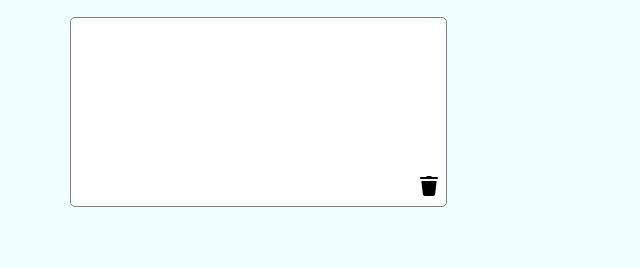
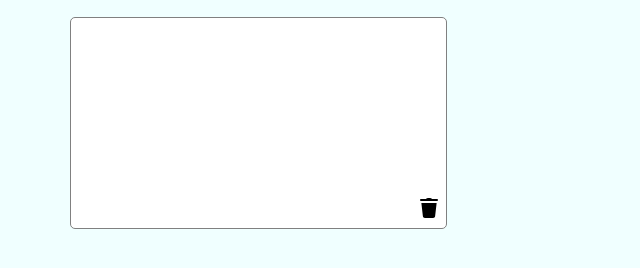
Before and after one commit to Raqib-Ali/Notes-App, a plain HTML site: page index.html in a window 1280 px wide. Both pictures are taken after a click on the button "Create Note". Shown: the part 200-468 px from the top of the page, without its empty margins (0-640 px from the left). Drawn offline with Linux system fonts and the light colour scheme.

Commit message:
changed event to keyup added aspect ratio property

```diff
--- a/script.js
+++ b/script.js
@@ -27,7 +27,7 @@ createButton.addEventListener('click', () => {
 function update() {
 
     Array.from(document.querySelectorAll('.note')).map((note, index) => {
-        note.children[0].addEventListener('blur', (e) => {
+        note.children[0].addEventListener('keyup', (e) => {
             saveNotes();
         })
 
--- a/style.css
+++ b/style.css
@@ -5,13 +5,12 @@
 }
 
 body {
-    height: 100vh;
     background-color: azure;
-
+    height: 100dvh;
 }
 
 .container {
-    margin: 40px 70px;
+    padding: 40px 70px;
 }
 
 .head-container {
@@ -47,8 +46,8 @@ body {
 
 .note {
     border: 1px solid grey;
-    height: 190px;
     width: 100%;
+    aspect-ratio: 16/9;
     padding: 10px;
     background-color: #fff;
     border-radius: 5px;
```
